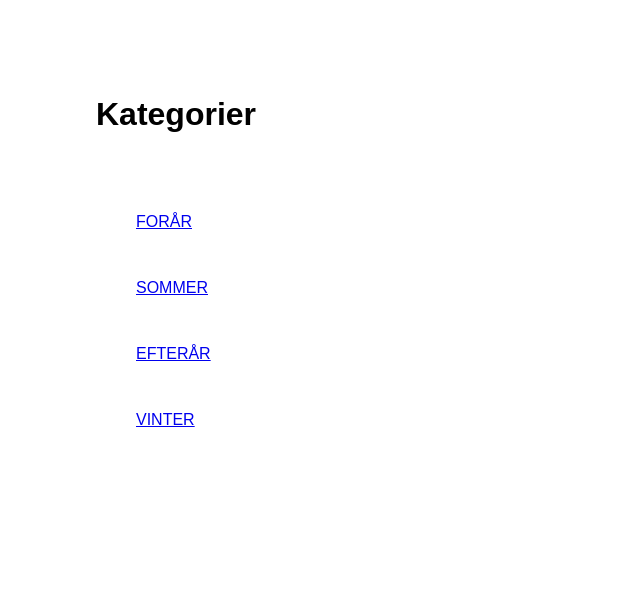
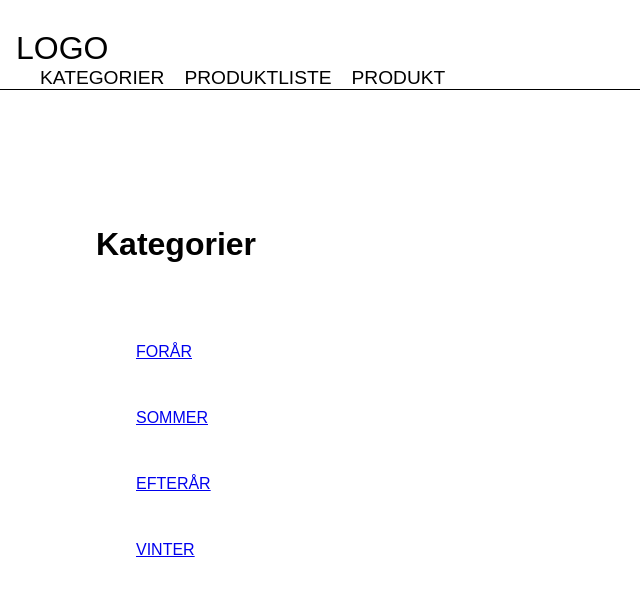
Before and after one commit to segronkjaer/productsRus_site, a plain HTML site: page kategori.html in a window 1280 px wide. Shown: the whole page, without its empty margins (0-640 px from the left). Drawn offline with Linux system fonts and the light colour scheme.

Commit message:
menu igen

```diff
--- a/kategori.html
+++ b/kategori.html
@@ -4,9 +4,20 @@
     <meta charset="UTF-8">
     <meta name="viewport" content="width=device-width, initial-scale=1.0">
     <link rel="stylesheet" href="styles.css">
+    <link rel="stylesheet" href="menu.css">
     <title>Kategori</title>
 </head>
 <body>
+    <header>
+        <nav>
+            <div><a id="logo" href="index.html">LOGO</a></div>
+            <ul class="menu">
+                <li><a href="kategori.html">KATEGORIER</a></li>
+                <li><a href="produktliste.html">PRODUKTLISTE</a></li>
+                <li><a href="produkt.html">PRODUKT</a></li>
+            </ul>
+        </nav>
+    </header>
     <main>
         <h1>Kategorier</h1>
         <ul class="grid_kategorier">
```
Also changed, not shown: produkt.html (+1 -3 lines), produktliste.html (+1 -0 lines).
